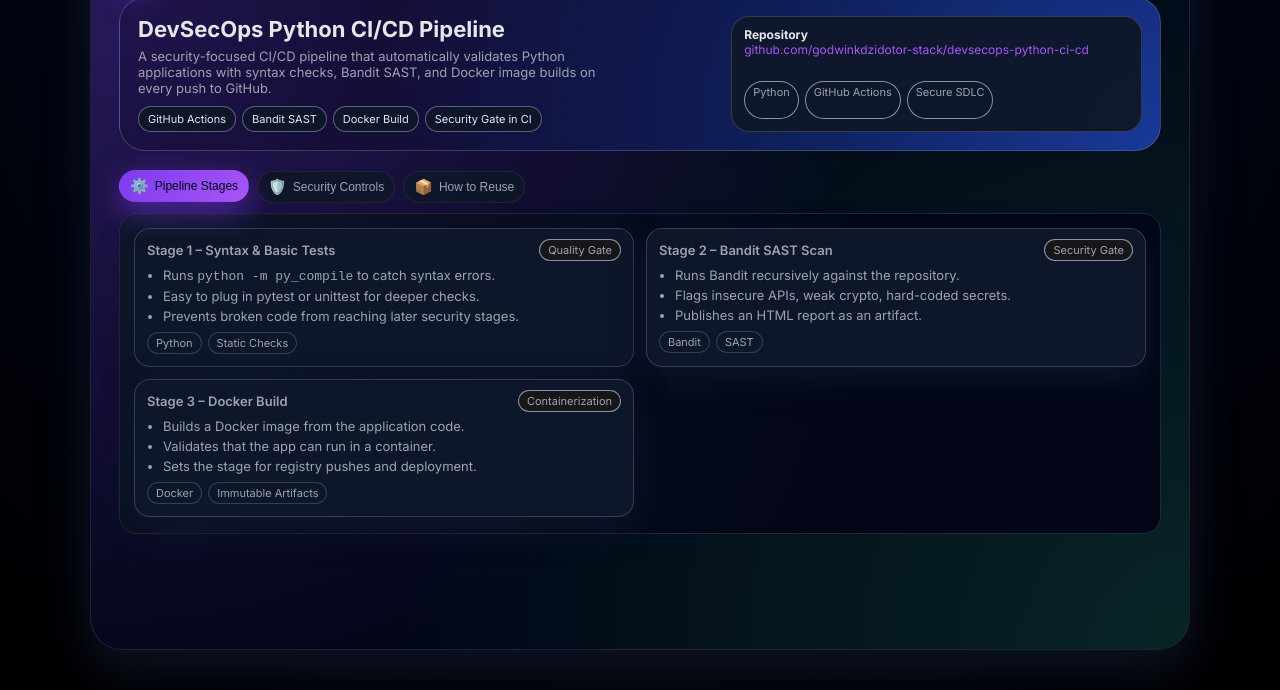
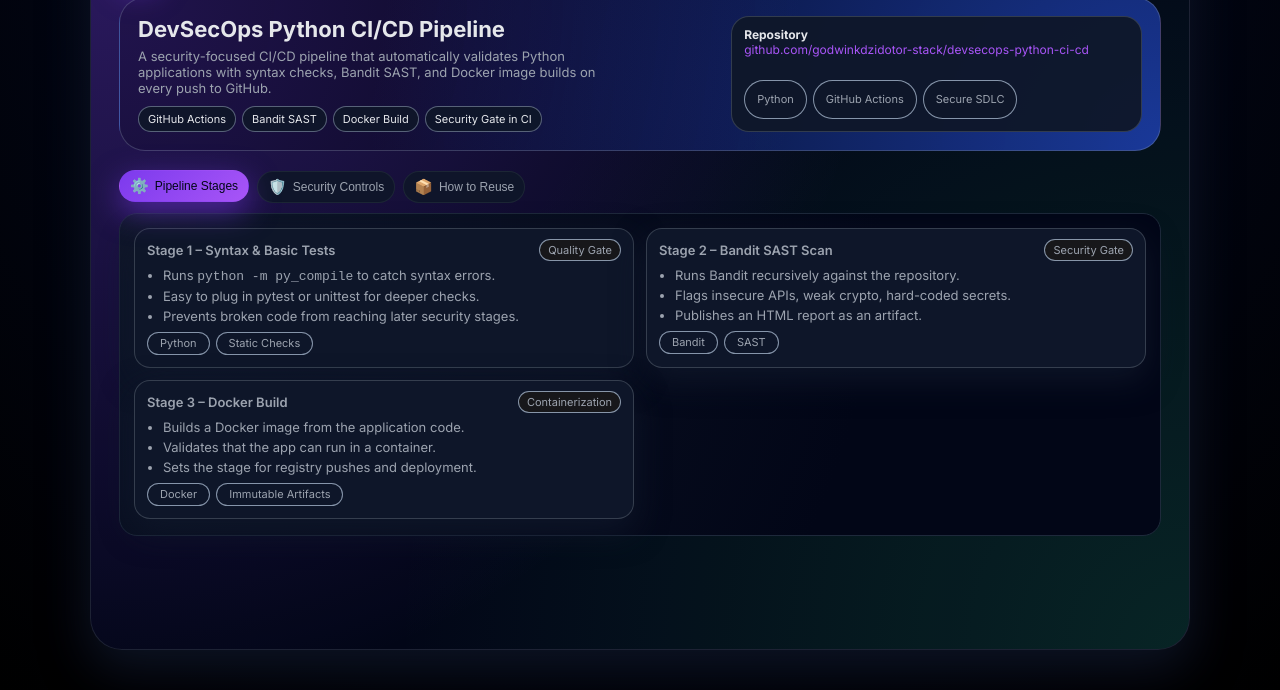
Before and after one commit to godwinkdzidotor-stack/devsecops-python-ci-cd, a plain HTML site: page index.html in a window 1280 px wide. Shown: the part 110-800 px from the top of the page. Drawn offline with Linux system fonts and the light colour scheme.

Commit message:
index.html

```diff
--- a/index.html
+++ b/index.html
@@ -86,21 +86,30 @@
       font-size:12px;display:grid;gap:8px;
     }
     .badge-row{display:flex;flex-wrap:wrap;gap:6px}
-    .badge {
-    font-size: 11px;
-    padding: 3px 8px;
-    border-radius: 999px;
-    background: rgba(15, 23, 42, 0.96);
-    border: 1px solid rgba(148, 163, 184, 0.9);
-    color: var(--text-muted);
+
+    /* ✅ FIXED PILL STYLING */
+    .badge,
+    .foot-pill {
+      display: inline-flex;
+      align-items: center;
+      justify-content: center;
+      padding: 4px 12px;
+      border-radius: 9999px;
+      background: rgba(15, 23, 42, 0.96);
+      border: 1px solid rgba(148, 163, 184, 0.9);
+      font-size: 11px;
+      line-height: 1.2;
+      color: var(--text-muted);
+      white-space: nowrap;
     }
+
     .tabs{margin-top:8px}
     .tab-nav{display:flex;flex-wrap:wrap;gap:8px;margin-bottom:10px}
     .tab-btn{
       padding:6px 10px;border-radius:999px;background:rgba(15,23,42,.95);
       border:1px solid rgba(31,41,55,.9);color:var(--text-muted);font-size:12px;
       display:inline-flex;align-items:center;gap:6px;cursor:pointer;transition:all var(--transition);
-      }
+    }
     .tab-btn span{font-size:15px}
     .tab-btn.active{
       background:linear-gradient(135deg,#7c3aed,#a855f7);border-color:transparent;
@@ -130,13 +139,7 @@
     }
     .card-body ul{margin-top:6px;padding-left:16px;display:grid;gap:4px}
     .card-foot{margin-top:8px;display:flex;flex-wrap:wrap;gap:6px;font-size:11px}
-    .foot-pill {
-    padding: 3px 8px;
-    border-radius: 999px;
-    background: rgba(15, 23, 42, 0.96);
-    border: 1px solid rgba(55, 65, 81, 0.95);
-    color: var(--text-muted);
-    }
+
     a.link{color:#a855f7;text-decoration:none;font-size:12px}
     a.link:hover{text-decoration:underline}
   </style>
```
